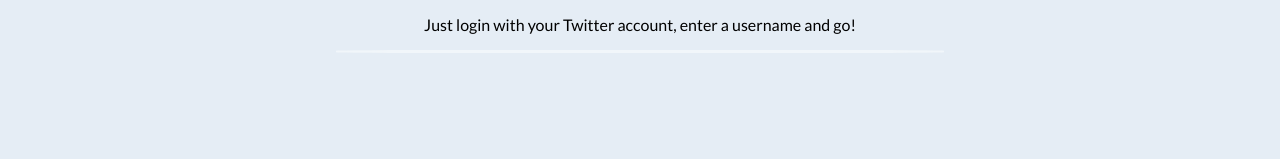
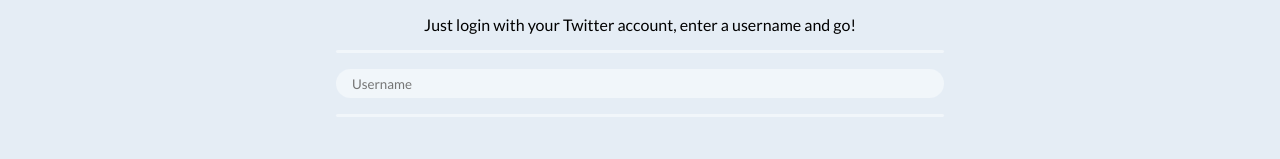
Before and after one commit to DeliriumProducts/tweetop, a Svelte app: page / in a window 1280 px wide. Shown: the part 128-287 px from the top of the page. Built offline with nearby package versions, Linux system fonts and the light colour scheme.

Commit message:
Add input

```diff
--- a/src/App.svelte
+++ b/src/App.svelte
@@ -1,6 +1,6 @@
 <script>
-  export let name
   import Navbar from "./components/Navbar"
+  let name
 </script>
 
 <style>
@@ -40,10 +40,25 @@
   .divider {
     width: 100%;
     margin-top: 1rem;
-    border-radius: 20%;
+    margin-bottom: 1rem;
+    border-radius: 50px;
     background-color: #f1f6fa;
     height: 0.2rem;
     border: none;
+  }
+
+  .username {
+    background: #f1f6fa;
+    border: none;
+    width: 100%;
+    border-radius: 50px;
+    padding: 0.4rem;
+    padding-left: 1rem;
+    padding-right: 1rem;
+  }
+
+  .username:focus {
+    outline: none;
   }
 </style>
 
@@ -55,5 +70,7 @@
       Just login with your Twitter account, enter a username and go!
     </span>
     <div class="divider" />
+    <input placeholder="Username" class="username" type="text" />
+    <div class="divider" />
   </div>
 </div>
```
